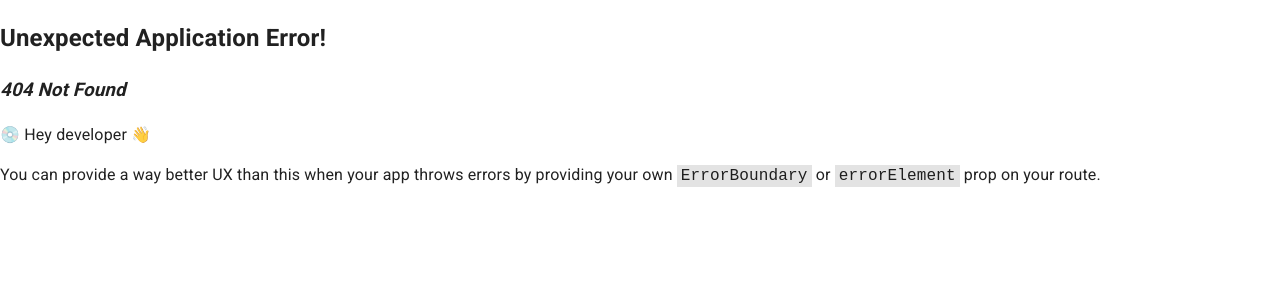
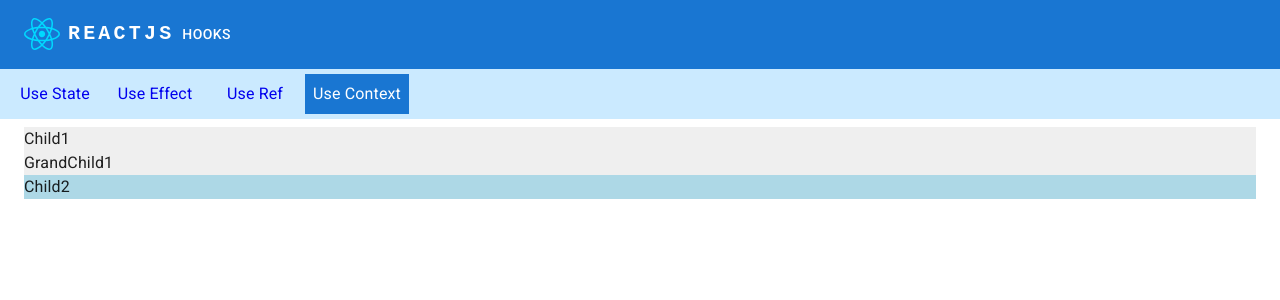
Before and after one commit to finzero/react-tutorial, a React (Vite) app: page /useContext in a window 1280 px wide. Before the commit this address had no page. Shown: the top 300 px of the page. Built offline with nearby package versions, Linux system fonts and the light colour scheme; a web font is replaced by a local one.

Commit message:
add Base UseContext

```diff
--- a/src/components/SubMenu.jsx
+++ b/src/components/SubMenu.jsx
@@ -16,6 +16,11 @@ const hookMenu = [
   {
     label: 'Use Ref',
     link: '/useRef',
+    active: false,
+  },
+  {
+    label: 'Use Context',
+    link: '/useContext',
     active: false,
   },
 ];
--- a/src/pages/UseContext.jsx
+++ b/src/pages/UseContext.jsx
@@ -1,5 +1,30 @@
+// akan di render sebagai child dari component Child 1
+const GrandChild1 = () => {
+  return <div>GrandChild1</div>;
+};
+
+// akan di render sebagai child dari component Parent
+const Child1 = () => (
+  <div style={{ background: '#efefef' }}>
+    Child1
+    <GrandChild1 />
+  </div>
+);
+
+// akan di render sebagai child dari component Parent
+const Child2 = () => <div style={{ background: 'lightblue' }}>Child2</div>;
+
+const Parent = () => {
+  return (
+    <>
+      <Child1 />
+      <Child2 />
+    </>
+  );
+};
+
 const UseContext = () => {
-  return <div>UseContext</div>;
+  return <Parent />;
 };
 
 export default UseContext;
--- a/src/routes.jsx
+++ b/src/routes.jsx
@@ -3,6 +3,7 @@ import App from './App';
 import UseState from './pages/UseState';
 import UseEffect from './pages/UseEffect';
 import UseRef from './pages/UseRef';
+import UseContext from './pages/UseContext';
 
 const router = createBrowserRouter([
   {
@@ -21,6 +22,10 @@ const router = createBrowserRouter([
         path: '/useRef',
         element: <UseRef />,
       },
+      {
+        path: '/useContext',
+        element: <UseContext />,
+      },
     ],
   },
 ]);
```
